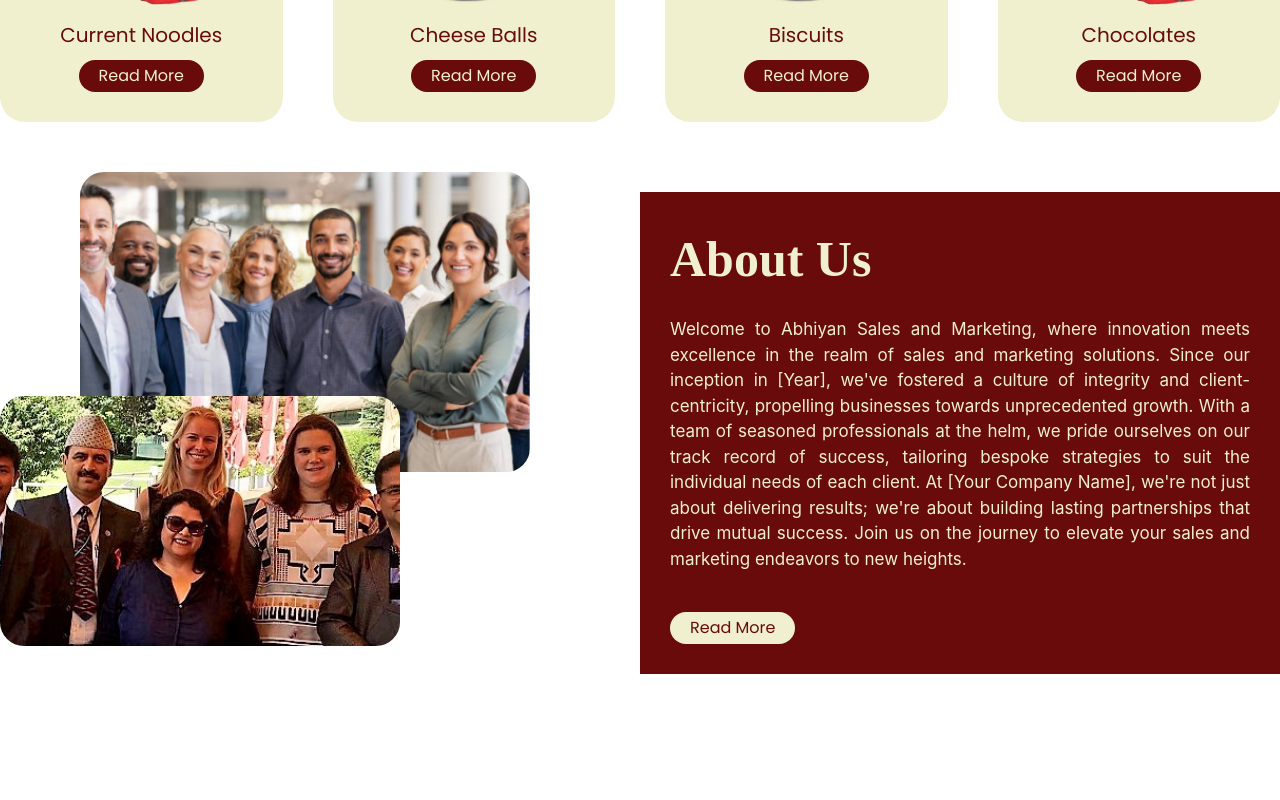
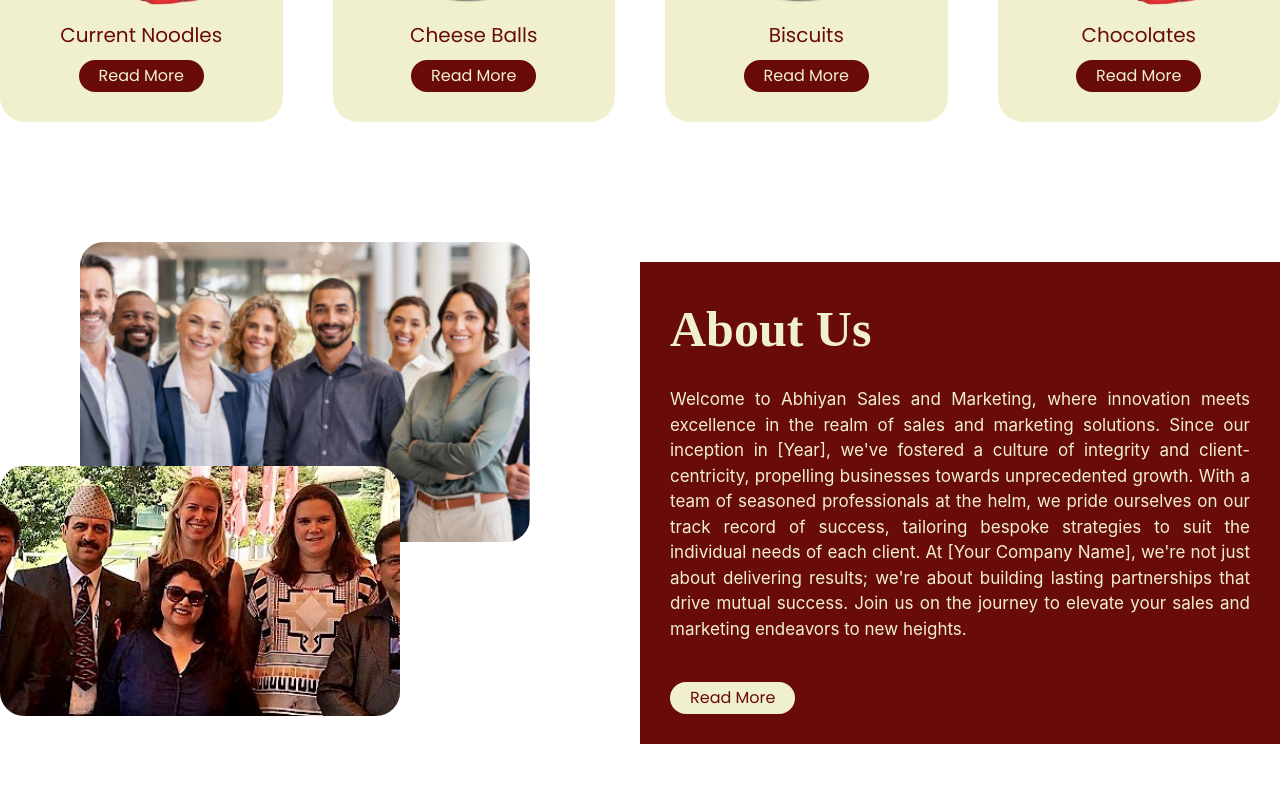
Before and after one commit to ackermanaakriti/Abhiyan-Sales-and-Marketing, a React (Create React App) app: page / in a window 1280 px wide. Shown: the part 860-1660 px from the top of the page. Built offline with nearby package versions, Linux system fonts and the light colour scheme; a web font is replaced by a local one.

Commit message:
about us section

```diff
--- a/src/Sections/AboutSect.jsx
+++ b/src/Sections/AboutSect.jsx
@@ -6,7 +6,7 @@ import Button from '../Components/Button'
 const AboutSect = () => {
   return (
    <>
-   <section className='mx-auto container py-[50px]'>
+   <section className='mx-auto container pb-[50px] pt-[120px]'>
    <div className='grid grid-cols-2'>
     <div className='relative'>
     <figure className=' h-[300px] w-[450px] absolute left-[5em]   '>
```
